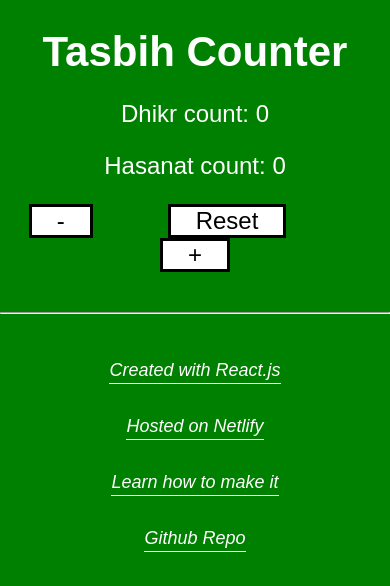
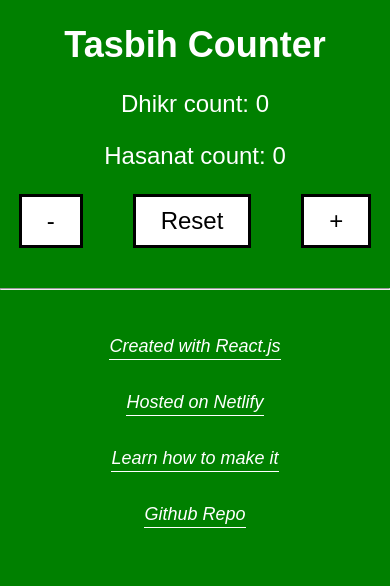
Before and after one commit to a2b4c6/tasbihcounter, a React (Create React App) app: page / in a window 390 px wide. Shown: the top 586 px of the page. Built offline with nearby package versions, Linux system fonts and the light colour scheme.

Commit message:
mobile layout fix

```diff
--- a/src/index.css
+++ b/src/index.css
@@ -83,7 +83,7 @@ h1{
 {
   button{
     font-size: 1em;
-    padding: 0px 25px;
+    padding: 10px 25px;
     margin-right: 75px;
   }
   button:nth-last-child(1){
@@ -96,6 +96,22 @@ h1{
 }
 
 
+@media only screen and (max-width: 450px)
+{
+  button{
+    font-size: 1em;
+    padding: 10px 25px;
+    margin-right: 50px;
+  }
+  button:nth-last-child(1){
+    margin: 0px;
+  }
+
+  h1{
+    font-size: 1.5em;
+  }
+}
+
 @media only screen and (max-width: 385px)
 {
   body{
@@ -103,8 +119,8 @@ h1{
   }
 
   button{
-    font-size: 1em;
-    padding: 0px 25px;
+    font-size: 1.25em;
+    padding: 10px 25px;
     margin-right: 25px;
   }
   button:nth-last-child(1){
```
